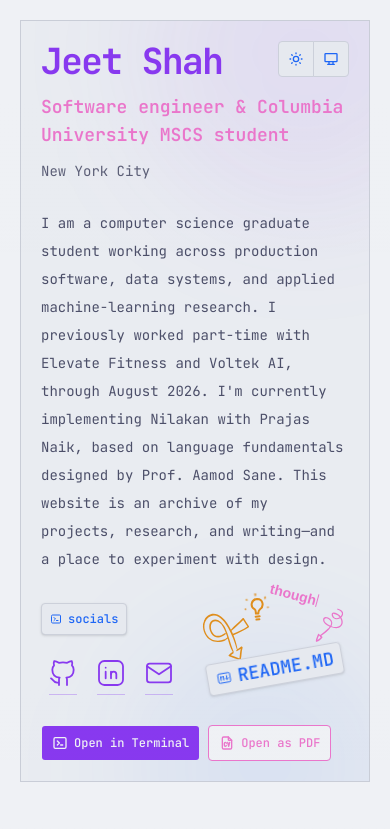
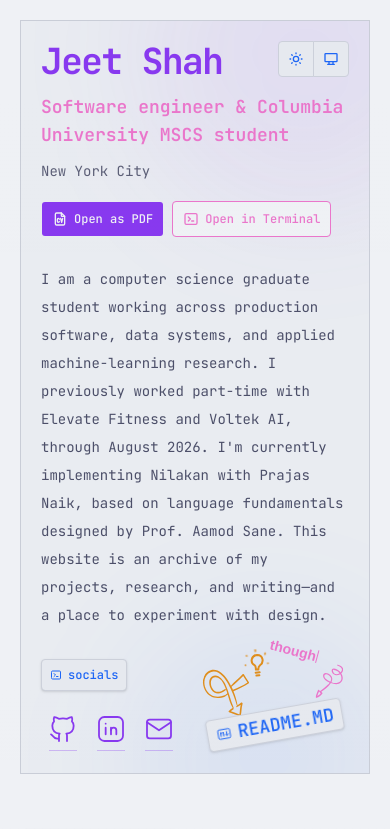
Before and after one commit to jeetsh4h/jeetsh4h-dev, a Next.js app: page / in a window 390 px wide. Shown: the top 829 px of the page. Built offline with nearby package versions, Linux system fonts and the light colour scheme; a web font is replaced by a local one.

Commit message:
feat(profile): surface CV and terminal actions

```diff
--- a/components/profile.tsx
+++ b/components/profile.tsx
@@ -29,26 +29,22 @@ export default function Profile() {
               {intro.name}
             </h1>
             <div className="flex shrink-0 items-center">
-              <div className="hidden items-center md:flex">
-                <Button
-                  nativeButton={false}
-                  render={<Link href="/terminal" />}
-                  size="lg"
-                  className="mr-2"
-                >
-                  <IconTerminal2 className="size-4" />
-                  <span>Open in Terminal</span>
-                </Button>
+              <ThemeToggle />
+            </div>
+          </div>
+          <p className="max-w-3xl text-lg font-semibold text-secondary sm:text-xl">
+            {intro.role}
+          </p>
+          <p className="text-sm text-subtext">{intro.location}</p>
 
+          <div className="flex flex-wrap gap-2 pt-2">
             <Tooltip>
               <TooltipTrigger
                 render={
                   <Button
                     nativeButton={false}
                     render={<Link href="/pdf" />}
-                        variant="secondary"
                     size="lg"
-                        className="mr-2"
                   >
                     <IconFileCv className="size-4" />
                     <span>Open as PDF</span>
@@ -63,14 +59,17 @@ export default function Profile() {
                 pdf
               </TooltipContent>
             </Tooltip>
+
+            <Button
+              nativeButton={false}
+              render={<Link href="/terminal" />}
+              variant="secondary"
+              size="lg"
+            >
+              <IconTerminal2 className="size-4" />
+              <span>Open in Terminal</span>
+            </Button>
           </div>
-              <ThemeToggle />
-            </div>
-          </div>
-          <p className="max-w-3xl text-lg font-semibold text-secondary sm:text-xl">
-            {intro.role}
-          </p>
-          <p className="text-sm text-subtext">{intro.location}</p>
         </div>
 
         <About />
@@ -79,27 +78,6 @@ export default function Profile() {
           <Socials />
           <ReadmeCta />
         </div>
-
-        <div className="flex flex-wrap gap-2 md:hidden">
-          <Button
-            nativeButton={false}
-            render={<Link href="/terminal" />}
-            size="lg"
-          >
-            <IconTerminal2 className="size-4" />
-            <span>Open in Terminal</span>
-          </Button>
-
-          <Button
-            nativeButton={false}
-            render={<Link href="/pdf" />}
-            variant="secondary"
-            size="lg"
-          >
-            <IconFileCv className="size-4" />
-            <span>Open as PDF</span>
-          </Button>
-        </div>
       </div>
     </div>
   );
```
Lines whose indentation alone changed are shown as unchanged.
